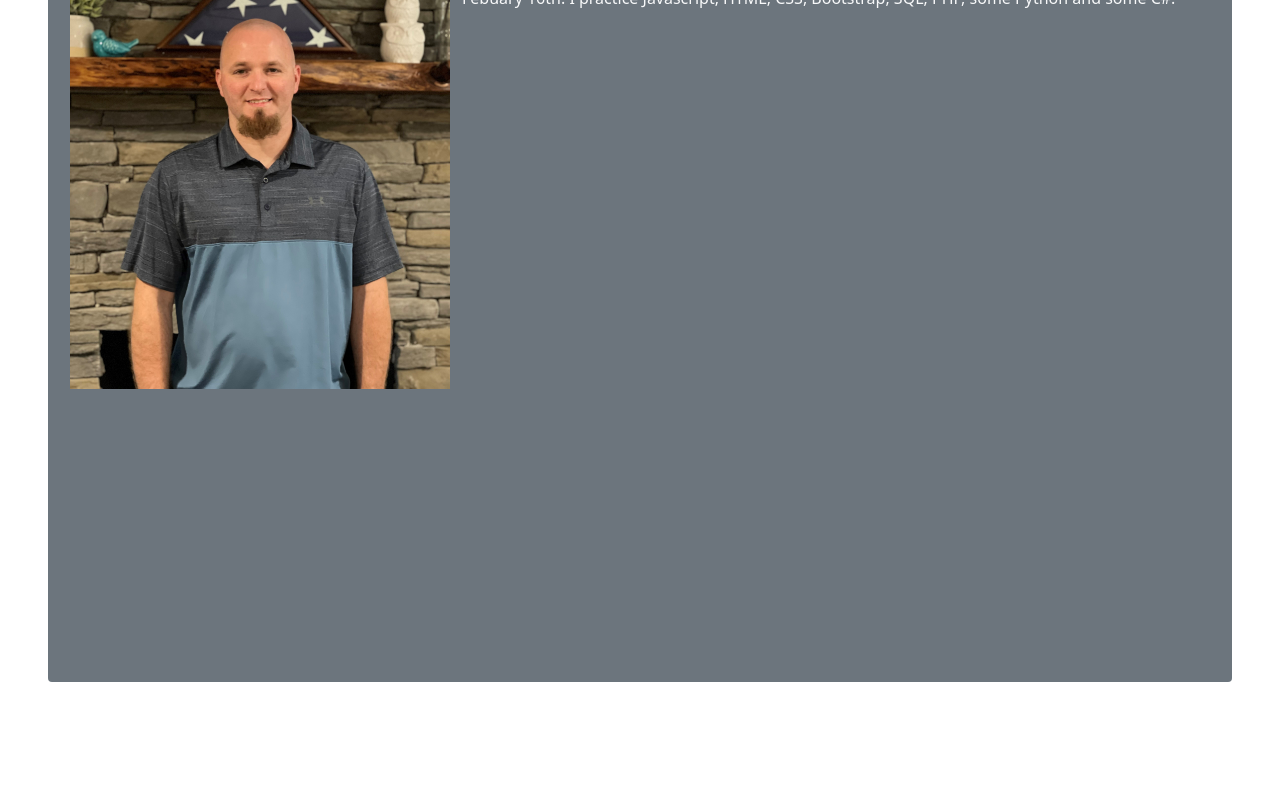
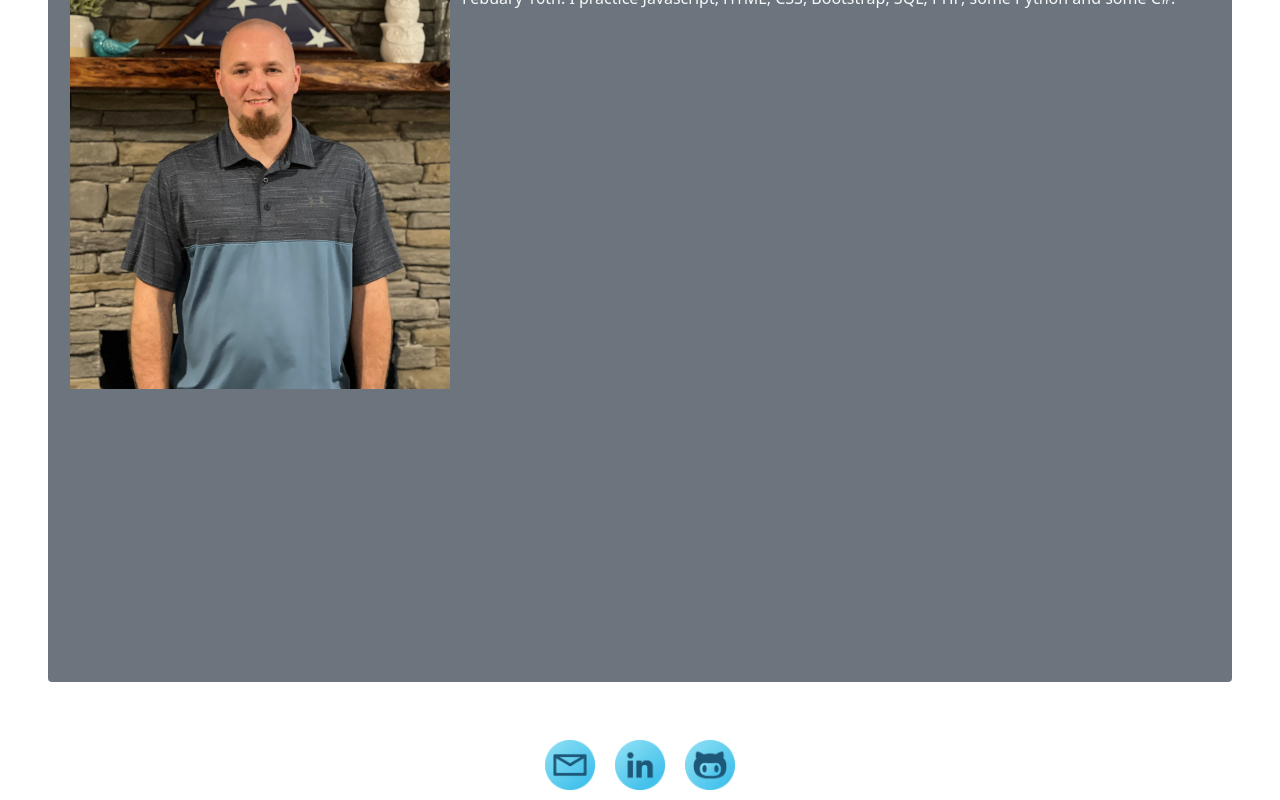
Before and after one commit to Tmcrocker89/ReactPortfolio, a React (Create React App) app: page / in a window 1280 px wide. Shown: the part 316-1116 px from the top of the page. Before the commit the page ends 1046 px from the top, so only its background shows below. Built offline with nearby package versions, Linux system fonts and the light colour scheme.

Commit message:
added footer

```diff
--- /dev/null
+++ b/src/components/Footer.js
@@ -0,0 +1,47 @@
+import React from "react";
+
+export default function Footer() {
+  const email = require("../../src/assets/images/social-icons/email_icon.png");
+  const linkedIn = require("../../src/assets/images/social-icons/linkedin_icon.png");
+  const instagram = require("../../src/assets/images/social-icons/instagram_icon.png");
+  const github = require("../../src/assets/images/social-icons/github_icon.png");
+  const behance = require("../../src/assets/images/social-icons/behance_icon.png");
+  const prestige = require("../../src/assets/images/social-icons/prestige_icon.png");
+
+  return (
+    <div>
+      <footer className="d-flex justify-content-center">
+        {/* <!-- Social Icons --> */}
+        <div id="socials">
+          <a href="mailto:travis.crocker.dev@gmail.com">
+            <img
+              className="icon"
+              src={email}
+              target="_blank"
+              alt="Send Email"
+            />
+          </a>
+          <a href="https://www.linkedin.com/in/travis-crocker-6759a120b/">
+            <img
+              className="icon"
+              src={linkedIn}
+              target="_blank"
+              alt="Connect on LinkedIn"
+            />
+          </a>
+
+          <a href="https://github.com/Tmcrocker89">
+            <img
+              className="icon"
+              src={github}
+              target="_blank"
+              alt="Collaborate on GitHub"
+            />
+          </a>
+
+        </div>
+
+      </footer>
+    </div>
+  );
+}
--- a/src/components/PortfolioContainer.js
+++ b/src/components/PortfolioContainer.js
@@ -4,6 +4,7 @@ import AboutMe from './pages/AboutMe';
 import Portfolio from './pages/Portfolio';
 import Resume from './pages/Resume';
 import Contact from './pages/Contact';
+import Footer from "./Footer";
 import './style/style.css';
 
 export default function PortfolioContainer() {
@@ -31,6 +32,7 @@ export default function PortfolioContainer() {
       <NavTabs currentPage={currentPage} handlePageChange={handlePageChange} />
       {/* Here we are calling the renderPage method which will return a component  */}
       {renderPage()}
+      <Footer />
     </div>
   );
 }
--- a/src/components/pages/Resume.js
+++ b/src/components/pages/Resume.js
@@ -3,14 +3,14 @@ const resumeBtn = require("../../assets/resume/resume_button3.png");
 
 export default function Blog() {
   return (
-    <div>
-      <p class="container d-flex flex-column justify-content-center align-items-center">
+    <div className="container d-flex flex-column justify-content-center align-items-center">
+      <p className="container d-flex flex-column justify-content-center align-items-center">
       <a
         href="https://docs.google.com/document/d/1F3Mq59-HYpsf2VeOWNIzXYrO_2805lN-QGfh9nDVr4E"
         target="_blank"
         rel="noreferrer"
       >
-        <img className="resumeBtn" src={resumeBtn} alt="Download Resume" />
+        <img className="resumeBtn container d-flex flex-column justify-content-center align-text-center" src={resumeBtn} alt="Download Resume" />
       </a>
       <iframe class="vh-100 vw-100" src="https://docs.google.com/document/d/e/2PACX-1vQ4TXKzvU-m31Ej4Ig0kDnCUWatfB0GtZ0oMIVYMcqL1Pjo17Z6J2f0lrF_wbqhT5acw7o5rjaeuD5k/pub?embedded=true"></iframe>
       </p>
--- a/src/components/style/style.css
+++ b/src/components/style/style.css
@@ -80,3 +80,9 @@ a, a:hover, a:focus, a:active {
   .resumeBtn {
     height: 30px;
   }
+
+  .icon {
+    width: auto;
+    height: 50px;
+    margin: 10px;
+  }
```
